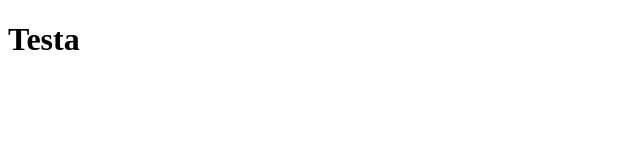
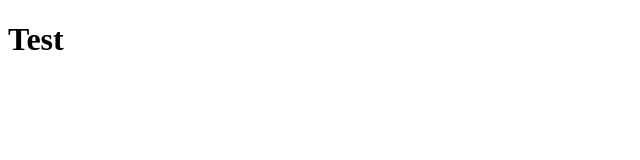
Before and after one commit to farielandre/aulas-coder-js, a plain HTML site: page index.html in a window 1280 px wide. Shown: the full height of the page, 0-640 px from the left. Drawn offline with Linux system fonts and the light colour scheme.

Commit message:
first commit

```diff
--- a/index.html
+++ b/index.html
@@ -6,6 +6,6 @@
     <title>Document</title>
 </head>
 <body>
-    <h1>Testa</h1>
+    <h1>Test</h1>
 </body>
 </html>
```
